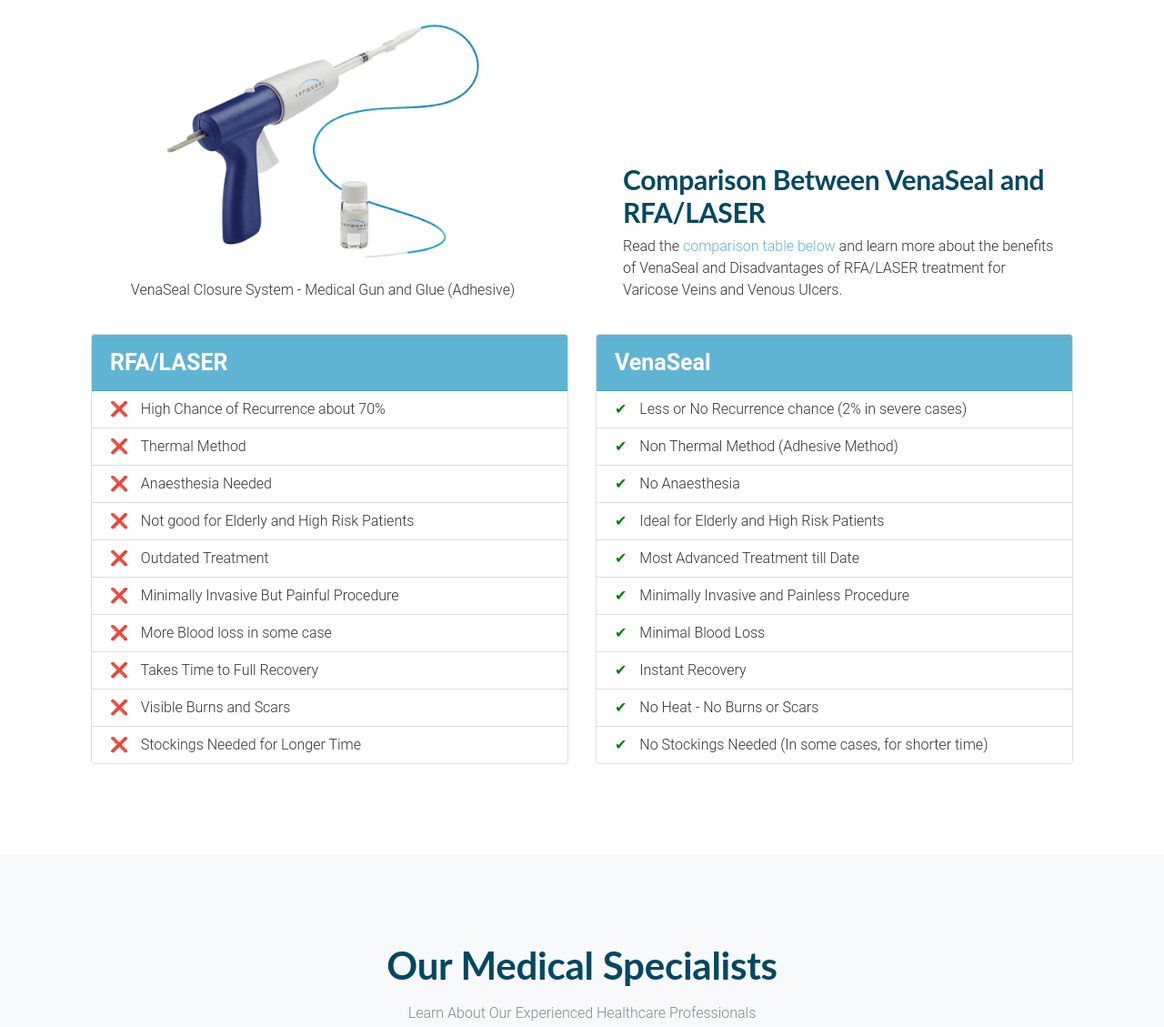
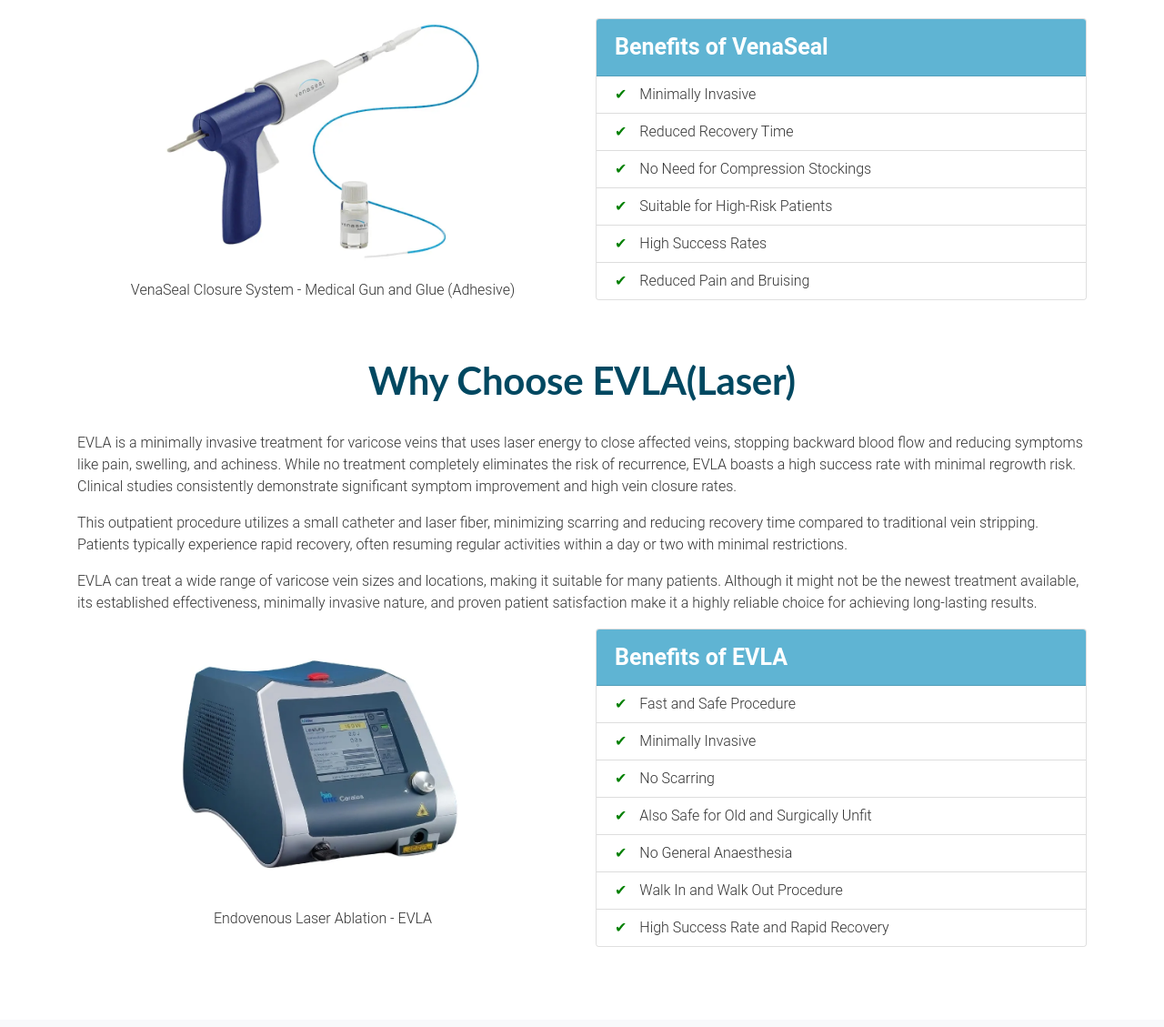
Before and after one commit to simbaig/focus-diagnostics, a plain HTML site: page index.html in a window 1280 px wide. Shown: the part 2186-3315 px from the top of the page at 91% size. Drawn offline with Linux system fonts and the light colour scheme; a web font is replaced by a local one.

Commit message:
added new evla section

```diff
--- a/index.html
+++ b/index.html
@@ -139,9 +139,9 @@
 				}
 			}
 
-			.comparison-table {
+			/* .comparison-table {
 				margin: 20px 0;
-			}
+			} */
 			.comparison-table .card-header {
 				background-color: #5fb4d3;
 				color: white;
@@ -972,7 +972,7 @@
 						<div class="col-lg-10 offset-lg-1 section-title mb-3">
 							<!-- Title 	-->
 							<span class="section-id blue-color"
-								>Best Varicose Veins Treatment</span
+								>Best Varicose Veins Treatments</span
 							>
 							<h3 class="h3-md steelblue-color">Why Choose VenaSeal</h3>
 						</div>
@@ -1005,7 +1005,7 @@
 							</p>
 						</div>
 					</div>
-					<div class="row d-flex align-items-center">
+					<div class="row d-flex align-items-center comparison-table">
 						<!-- IMAGE BLOCK -->
 						<div class="col-lg-6">
 							<div
@@ -1021,24 +1021,121 @@
 							</div>
 						</div>
 						<!-- TEXT BLOCK -->
-						<div class="col-lg-6" style="align-self: flex-end">
+						<div class="col-md-6">
+							<div class="card">
+								<div class="card-header">Benefits of VenaSeal</div>
+								<ul class="list-group list-group-flush">
+									<li class="list-group-item">
+										<span class="check">&#10004;</span> Minimally Invasive
+									</li>
+									<li class="list-group-item">
+										<span class="check">&#10004;</span> Reduced Recovery Time
+									</li>
+									<li class="list-group-item">
+										<span class="check">&#10004;</span> No Need for Compression
+										Stockings
+									</li>
+									<li class="list-group-item">
+										<span class="check">&#10004;</span> Suitable for High-Risk
+										Patients
+									</li>
+									<li class="list-group-item">
+										<span class="check">&#10004;</span> High Success Rates
+									</li>
+									<li class="list-group-item">
+										<span class="check">&#10004;</span> Reduced Pain and
+										Bruising
+									</li>
+								</ul>
+							</div>
+						</div>
+						<!-- END TEXT BLOCK -->
+					</div>
+					<!-- End row -->
+				</div>
+				<div class="container pt-50">
+					<div class="row">
+						<div class="col-lg-10 offset-lg-1 section-title mb-3">
+							<!-- Title 	-->
+							<!-- <span class="section-id blue-color"
+								>Best Varicose Veins Treatment</span
+							> -->
+							<h3 class="h3-md steelblue-color">Why Choose EVLA(Laser)</h3>
+						</div>
+					</div>
+					<div class="row">
+						<div class="col-12">
+							<p>
+								EVLA is a minimally invasive treatment for varicose veins that
+								uses laser energy to close affected veins, stopping backward
+								blood flow and reducing symptoms like pain, swelling, and
+								achiness. While no treatment completely eliminates the risk of
+								recurrence, EVLA boasts a high success rate with minimal
+								regrowth risk. Clinical studies consistently demonstrate
+								significant symptom improvement and high vein closure rates.
+							</p>
+							<p>
+								This outpatient procedure utilizes a small catheter and laser
+								fiber, minimizing scarring and reducing recovery time compared
+								to traditional vein stripping. Patients typically experience
+								rapid recovery, often resuming regular activities within a day
+								or two with minimal restrictions.
+							</p>
+							<p>
+								EVLA can treat a wide range of varicose vein sizes and
+								locations, making it suitable for many patients. Although it
+								might not be the newest treatment available, its established
+								effectiveness, minimally invasive nature, and proven patient
+								satisfaction make it a highly reliable choice for achieving
+								long-lasting results.
+							</p>
+						</div>
+					</div>
+					<div class="row d-flex align-items-center comparison-table">
+						<!-- IMAGE BLOCK -->
+						<div class="col-lg-6">
 							<div
-								class="txt-block pc-30 wow fadeInUp mb-0"
-								data-wow-delay="0.4s"
+								class="about-img text-center wow fadeInUp"
+								data-wow-delay="0.6s"
 							>
-								<!-- Section ID -->
-
-								<!-- Title -->
-								<h4 class="h4-md steelblue-color">
-									Comparison Between VenaSeal and RFA/LASER
-								</h4>
-
-								<p>
-									Read the
-									<span style="color: #5fb4d3">comparison table below</span> and
-									learn more about the benefits of VenaSeal and Disadvantages of
-									RFA/LASER treatment for Varicose Veins and Venous Ulcers.
-								</p>
+								<img
+									class="img-fluid"
+									src="images/focus/evla.webp"
+									alt="about-image"
+								/>
+								<p>Endovenous Laser Ablation - EVLA</p>
+							</div>
+						</div>
+						<!-- TEXT BLOCK -->
+						<div class="col-md-6">
+							<div class="card">
+								<div class="card-header">Benefits of EVLA</div>
+								<ul class="list-group list-group-flush">
+									<li class="list-group-item">
+										<span class="check">&#10004;</span> Fast and Safe Procedure
+									</li>
+									<li class="list-group-item">
+										<span class="check">&#10004;</span> Minimally Invasive
+									</li>
+									<li class="list-group-item">
+										<span class="check">&#10004;</span> No Scarring
+									</li>
+									<li class="list-group-item">
+										<span class="check">&#10004;</span> Also Safe for Old and
+										Surgically Unfit
+									</li>
+									<li class="list-group-item">
+										<span class="check">&#10004;</span> No General Anaesthesia
+									</li>
+									<li class="list-group-item">
+										<span class="check">&#10004;</span> Walk In and Walk Out
+										Procedure
+									</li>
+									<li class="list-group-item">
+										<span class="check">&#10004;</span> High Success Rate and
+										Rapid Recovery
+									</li>
+								</ul>
 							</div>
 						</div>
 						<!-- END TEXT BLOCK -->
@@ -1046,7 +1143,7 @@
 					<!-- End row -->
 				</div>
 				<!-- End container -->
-				<div class="container">
+				<!-- <div class="container">
 					<div class="row comparison-table">
 						<div class="col-md-6 mb-4 mb-md-0">
 							<div class="card">
@@ -1132,7 +1229,7 @@
 							</div>
 						</div>
 					</div>
-				</div>
+				</div> -->
 			</section>
 			<!-- END ABOUT-6 -->
 
```
Also changed, not shown: images/focus/evla.webp (added), 3 other files.
